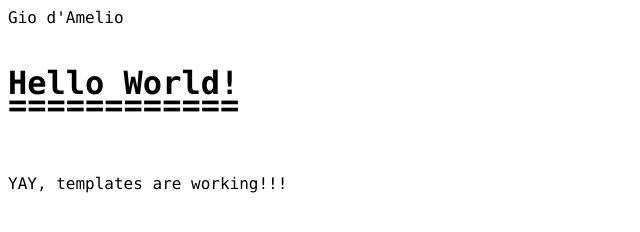
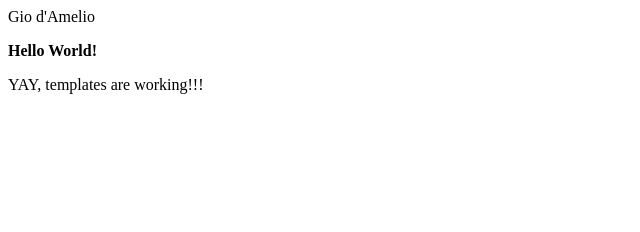
Before and after one commit to giodamelio/giodamelio.com, an Eleventy site: page src/index.md in a window 1280 px wide. Shown: the whole page, without its empty margins (0-640 px from the left). Built offline with nearby package versions, Linux system fonts and the light colour scheme; Eleventy itself is replaced by a stand-in of ours; files that its build step writes are made by us from their sources; what precss would draw is missing.

Commit message:
Copy over sass from older iteration and covert to be supported by postcss

```diff
--- a/src/layouts/root.njk
+++ b/src/layouts/root.njk
@@ -2,8 +2,8 @@
 <html lang="en">
   <head>
     <meta charset="utf-8" />
-    <title>Hello World!</title>
-    <link href="/static/css/markdown.css" rel="stylesheet"/>
+    <title>{% block title %}Home{% endblock %} - Gio d'Amelio</title>
+    <link href="/static/css/style.css" rel="stylesheet"/>
   </head>
   <body>
     <nav>
--- /dev/null
+++ b/src/styles/colors.css
@@ -0,0 +1,14 @@
+/* Generated with Material Design Color Tool */
+/* https://material.io/tools/color/#!/?view.left=0&view.right=0&primary.color=282828&secondary.color=1E88E5 */
+$primaryColor: #282828;
+$primaryLightColor: #505050;
+$primaryDarkColor: #000000;
+$secondaryColor: #1e88e5;
+$secondaryLightColor: #6ab7ff;
+$secondaryDarkColor: #005cb2;
+$primaryTextColor: #ffeecc;
+$secondaryTextColor: #000000;
+
+/* Extra added colors */
+$visitedLinkColor: #e91e63; /* Material pink 500 */
+$headingColor: #c0ca33; /* Material lime 600 */
--- a/src/styles/style.11ty.js
+++ b/src/styles/style.11ty.js
@@ -4,7 +4,7 @@
 const postcss = require('postcss');
 const functions = require('postcss-functions');
 
-const filename = 'markdown.css';
+const filename = 'style.css';
 
 const functionsOptions = {
   functions: {
--- /dev/null
+++ b/src/styles/style.css
@@ -0,0 +1,45 @@
+@import 'colors';
+@import 'markdown';
+
+/* Set the colors for the main body */
+body {
+  background-color: $primaryColor;
+  color: $primaryTextColor;
+}
+
+/* ---- Headings ------------------------------------------------------------- */
+h1, h2, h3, h4, h5, h6 {
+  /* Make all headings the same size */
+  font-size: 1rem;
+
+  /* Calm the margins down a bit */
+  margin-top: 0.7rem;
+  margin-bottom: 0.7rem;
+
+  /* Give them a color */
+  color: $headingColor;
+}
+
+/* Remove the h1's bottom margin all togather because of its underline */
+h1 {
+  margin-bottom: 0;
+}
+
+/* ---- Style links -----------------------------------------------------------*/
+a {
+  color: $secondaryColor;
+
+  &:hover {
+    color: $primaryDarkColor;
+    background: $secondaryColor;
+  }
+
+  &:visited {
+    color: $visitedLinkColor;
+
+    &:hover {
+      color: $primaryDarkColor;
+      background: $visitedLinkColor;
+    }
+  }
+}
```
